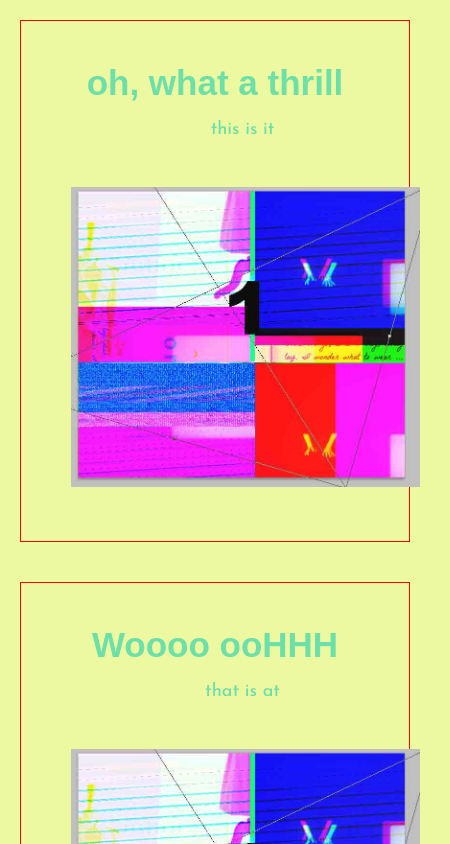
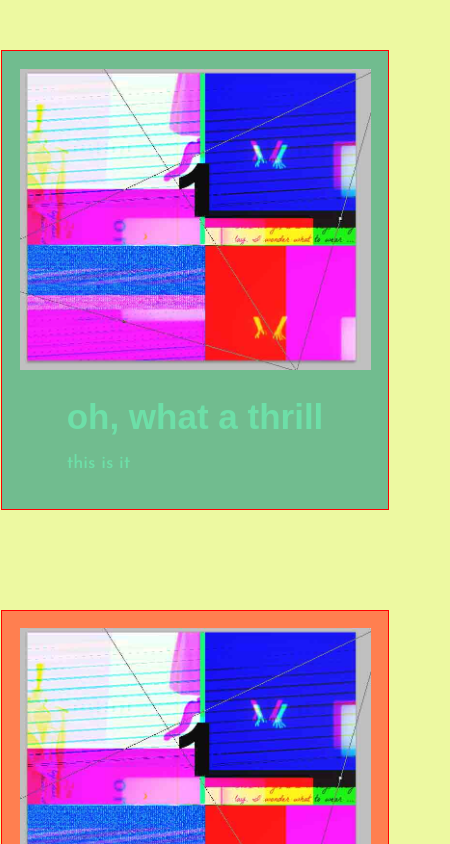
Before and after one commit to tiagossaurus-rex/diasporama, a React (Create React App) app: page / in a window 390 px wide. Shown: the top 844 px of the page, 450 px wide, since content can reach past the window. Built offline with nearby package versions, Linux system fonts and the light colour scheme; a web font is replaced by a local one.

Commit message:
resize and center images on mobile version

```diff
--- a/src/components/flicker/styles/flicker.js
+++ b/src/components/flicker/styles/flicker.js
@@ -2,7 +2,7 @@ import styled from "styled-components";
 
 export const Inner = styled.div`
   border: 1px solid red;
-  background-color: ${({ backgroundColor }) => backgroundColor};
+  background-color: ${({ color }) => color};
   padding: 5%;
   display: flex;
   align-items: center;
@@ -13,27 +13,20 @@ export const Inner = styled.div`
   width: 100%;
 
   @media (max-width: 1000px) {
-    flex-direction: column;
+    flex-direction: column-reverse;
   }
 `;
 
 export const Item = styled.div`
-  padding: 20px;
   display: flex;
-  align-items: center;
-  justify-content: space-between;
-  max-width: 1100px;
-  margin: auto;
-  width: 100%;
+  padding: 50px 5%;
+  overflow: hidden;
+  justify-content: center;
 `;
 export const Pane = styled.div`
-  width: 50%;
-  text-align: right;
-
+  margin: 0 100px;
   @media (max-width: 1000px) {
-    width: 100%;
-    padding: 0 45px;
-    text-align: center;
+    margin: 0;
   }
 `;
 export const Container = styled.div`
@@ -48,8 +41,6 @@ export const Title = styled.h1`
   font-size: 50px;
   line-height: 1.1;
   margin-bottom: 8px;
-  text-align: center;
-
   @media (max-width: 600px) {
     font-size: 35px;
   }
@@ -59,8 +50,6 @@ export const Paragraph = styled.p`
   font-size: 26px;
   font-weight: normal;
   line-height: normal;
-  padding-left: 55px;
-
   @media (max-width: 600px) {
     font-size: 18px;
   }
@@ -102,9 +91,11 @@ export const ImageFit = styled.div`
 `;
 
 export const Image = styled.img`
-  padding: 30px;
-  max-width: 100%;
-  height: auto;
+  max-width: 500px;
+  max-height: 500px;
+  @media (max-width: 500px) {
+    max-width: 90vw;
+  }
 `;
 
 export const NoTextFit = styled.div`
--- a/src/fixtures/diaporama.json
+++ b/src/fixtures/diaporama.json
@@ -4,7 +4,7 @@
       "title": "oh, what a thrill",
       "paragraph": "this is it",
       "direction": "row-reverse",
-      "color": "teal",
+      "color": "#71BC8F",
 
       "diapo": [
         {
@@ -32,7 +32,7 @@
       "title": "Woooo ooHHH",
       "paragraph": "that is at",
       "direction": "row",
-      "color": "rust",
+      "color": "coral",
       "diapo": [
         {
           "text": "GGood",
```
